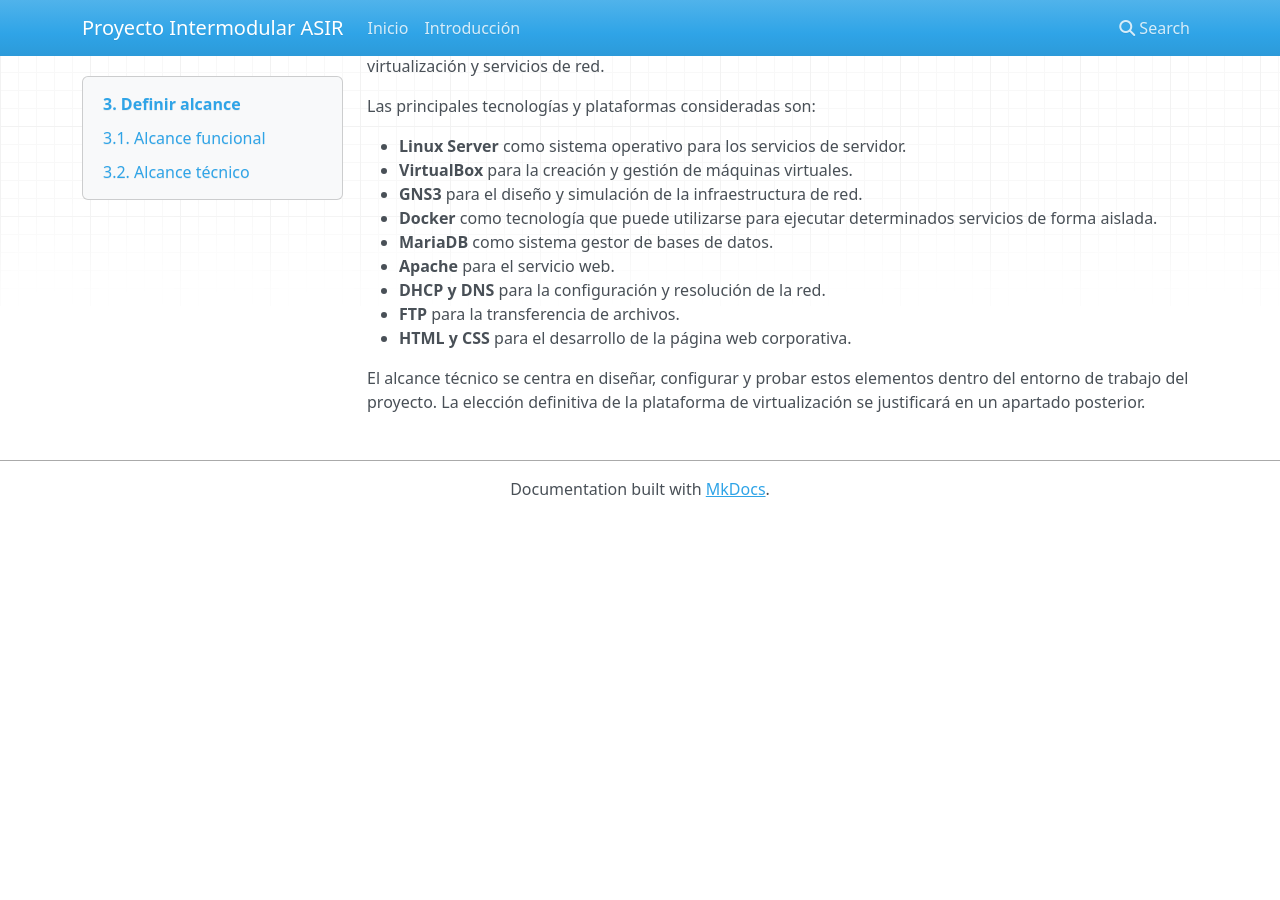
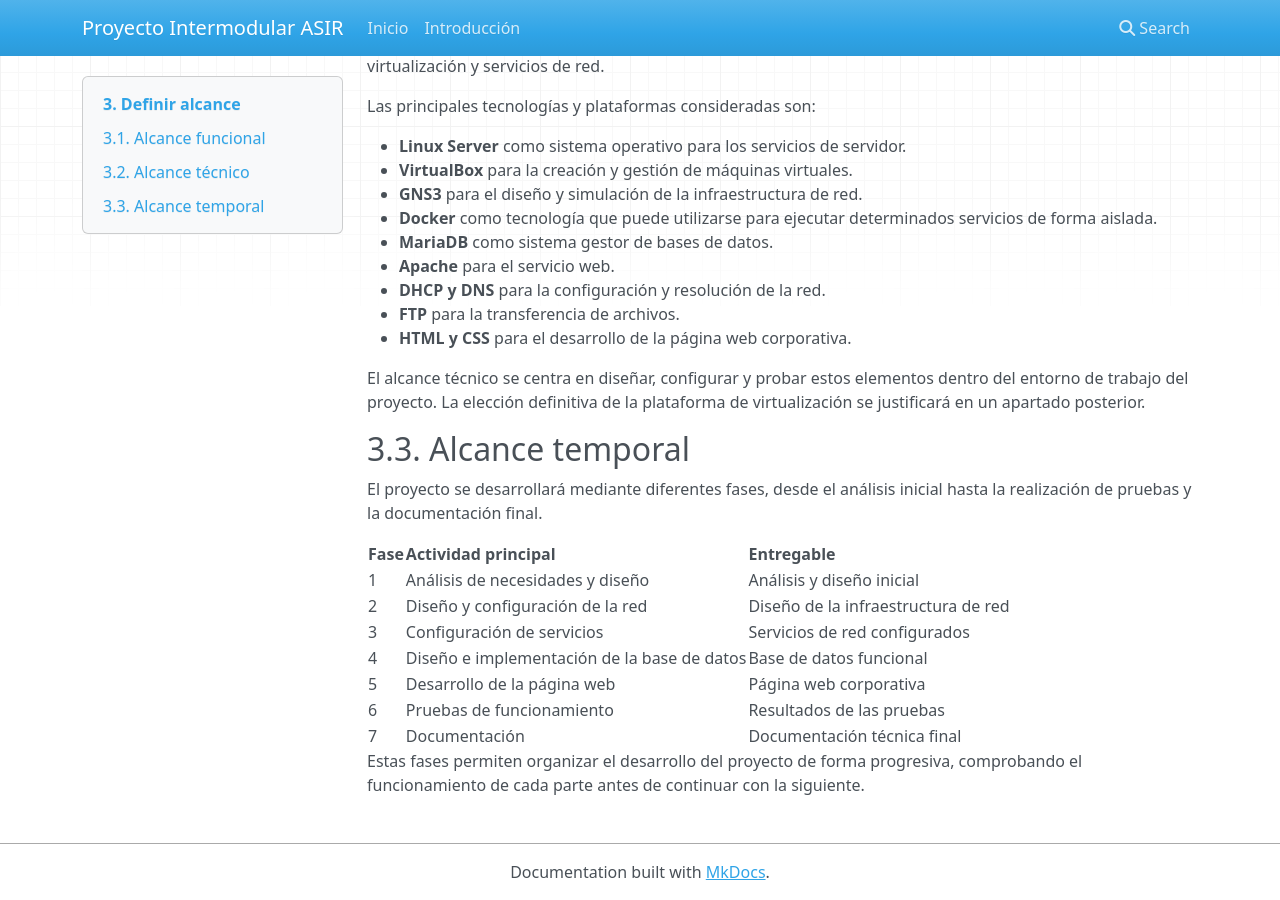
Before and after one commit to carloshuertasrodrigo-prog/Proyecto-Intermodular-ASIR, an MkDocs documentation site: the page built from docs/03_alcance.md, in a window 1280 px wide and 900 px high, scrolled down 872 px. Built offline with MkDocs 1.6.1, drawn with Linux system fonts in a browser that asks for light colours; nearby versions of some CDN libraries; before the commit the page ends 1389 px from its top, so only the background shows below that.

Commit message:
Añadido alcance temporal del proyecto
Added a new section detailing the project phases and deliverables.

```diff
--- a/docs/03_alcance.md
+++ b/docs/03_alcance.md
@@ -44,3 +44,19 @@ Las principales tecnologías y plataformas consideradas son:
 - **HTML y CSS** para el desarrollo de la página web corporativa.
 
 El alcance técnico se centra en diseñar, configurar y probar estos elementos dentro del entorno de trabajo del proyecto. La elección definitiva de la plataforma de virtualización se justificará en un apartado posterior.
+
+## 3.3. Alcance temporal
+
+El proyecto se desarrollará mediante diferentes fases, desde el análisis inicial hasta la realización de pruebas y la documentación final.
+
+| **Fase** | **Actividad principal** | **Entregable** |
+|---|---|---|
+| 1 | Análisis de necesidades y diseño | Análisis y diseño inicial |
+| 2 | Diseño y configuración de la red | Diseño de la infraestructura de red |
+| 3 | Configuración de servicios | Servicios de red configurados |
+| 4 | Diseño e implementación de la base de datos | Base de datos funcional |
+| 5 | Desarrollo de la página web | Página web corporativa |
+| 6 | Pruebas de funcionamiento | Resultados de las pruebas |
+| 7 | Documentación | Documentación técnica final |
+
+Estas fases permiten organizar el desarrollo del proyecto de forma progresiva, comprobando el funcionamiento de cada parte antes de continuar con la siguiente.
```
